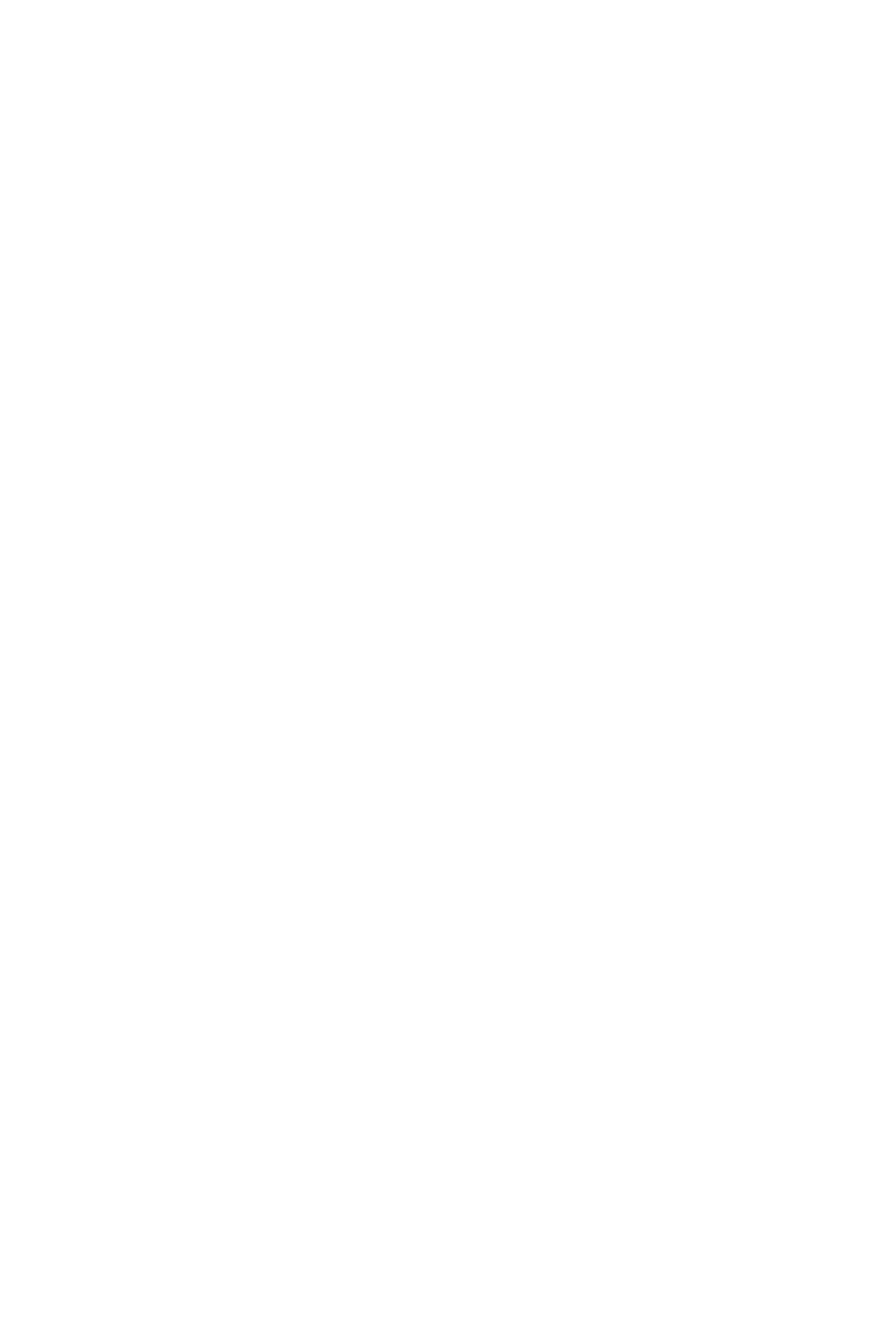
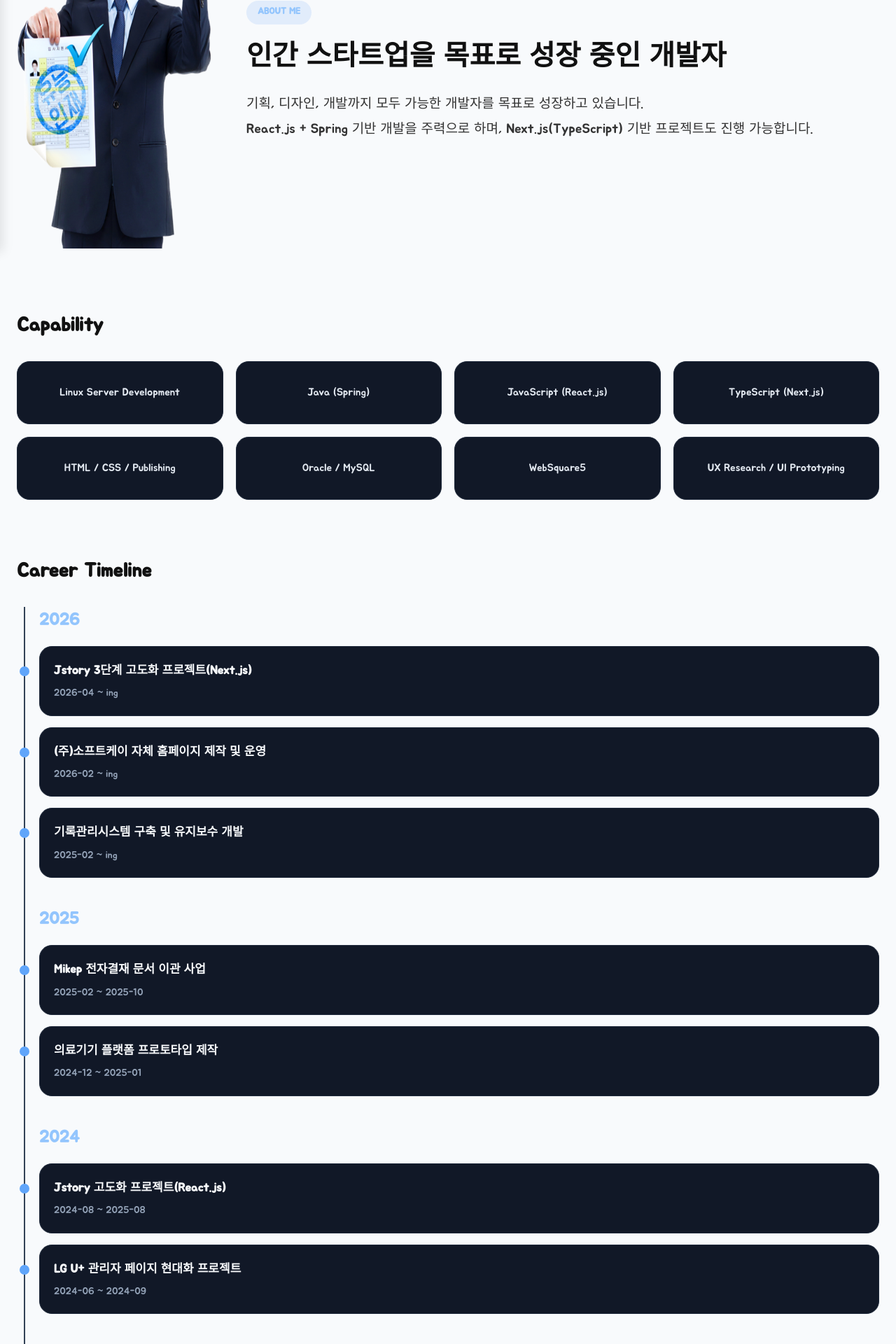
Before and after one commit to tuy112/jstory-next, a Next.js app: page /profile in a window 1280 px wide. Before the commit this address had no page. Shown: the part 440-2360 px from the top of the page at 70% size. Before the commit the page ends 800 px from the top, so only its background shows below. Built offline with nearby package versions, Linux system fonts and the light colour scheme.

Commit message:
feat : 상세페이지 - Profile 페이지 신규 추가

```diff
--- a/app/home/page.tsx
+++ b/app/home/page.tsx
@@ -110,7 +110,6 @@ export default function HomePage() {
                     <Link
                         href="/profile"
                         className={styles.card}
-                        onClick={handlePreparePage}
                     >
                         <span className={styles.cardLabel}>ABOUTME</span>
                         <h3>Profile</h3>
@@ -118,7 +117,7 @@ export default function HomePage() {
                     </Link>
 
                     <Link
-                        href="/diet"
+                        href="/project"
                         className={styles.card}
                         onClick={handlePreparePage}
                     >
--- /dev/null
+++ b/app/profile/Profile.module.css
@@ -0,0 +1,178 @@
+.profileSection {
+    display: flex;
+    align-items: center;
+    gap: 48px;
+    margin-bottom: 80px;
+}
+
+.profileImageBox {
+    flex-shrink: 0;
+}
+
+.profileImage {
+    width: 280px;
+    height: auto;
+    border-radius: 24px;
+}
+
+.profileContent {
+    flex: 1;
+}
+
+.badge {
+    display: inline-flex;
+    align-items: center;
+    height: 34px;
+    padding: 0 16px;
+    border-radius: 999px;
+    background: rgba(59,130,246,0.12);
+    color: #93c5fd;
+    font-size: 13px;
+    font-weight: 700;
+}
+
+.title {
+    margin-top: 20px;
+    font-size: 40px;
+    line-height: 1.3;
+    color: #111;
+}
+
+.description {
+    margin-top: 24px;
+    font-size: 19px;
+    line-height: 1.9;
+    color: #333;
+}
+
+.capabilitySection {
+    margin-bottom: 80px;
+}
+
+.sectionTitle {
+    margin-bottom: 28px;
+    font-size: 28px;
+    font-weight: 700;
+    color: #111;
+}
+
+.capabilityGrid {
+    display: grid;
+    grid-template-columns: repeat(4, minmax(0, 1fr));
+    gap: 18px;
+}
+
+.capabilityCard {
+    display: flex;
+    align-items: center;
+    justify-content: center;
+    min-height: 90px;
+    padding: 20px;
+    border-radius: 18px;
+    background: #111827;
+    border: 1px solid #1e293b;
+    text-align: center;
+    font-size: 15px;
+    color: #e2e8f0;
+}
+
+.timelineWrap {
+    position: relative;
+    padding-left: 32px;
+}
+
+.timelineWrap::before {
+    content: '';
+    position: absolute;
+    top: 0;
+    left: 10px;
+    width: 2px;
+    height: 100%;
+    background: #334155;
+}
+
+.timelineGroup {
+    position: relative;
+    margin-bottom: 40px;
+}
+
+.timelineYear {
+    margin-bottom: 18px;
+    font-size: 24px;
+    font-weight: 700;
+    color: #93c5fd;
+}
+
+.timelineItems {
+    display: flex;
+    flex-direction: column;
+    gap: 16px;
+}
+
+.timelineCard {
+    position: relative;
+    padding: 20px;
+    border-radius: 18px;
+    background: #111827;
+    border: 1px solid #1e293b;
+}
+
+.timelineCard::before {
+    content: '';
+    position: absolute;
+    top: 28px;
+    left: -29px;
+    width: 14px;
+    height: 14px;
+    border-radius: 50%;
+    background: #60a5fa;
+}
+
+.timelineCard h4 {
+    font-size: 17px;
+    color: #f8fafc;
+}
+
+.timelineCard p {
+    margin-top: 8px;
+    font-size: 14px;
+    color: #94a3b8;
+}
+
+@media (max-width: 1024px) {
+    .capabilityGrid {
+        grid-template-columns: repeat(2, minmax(0, 1fr));
+    }
+}
+
+@media (max-width: 768px) {
+    .profileSection {
+        flex-direction: column;
+        align-items: flex-start;
+        gap: 32px;
+    }
+
+    .profileImage {
+        width: 220px;
+    }
+
+    .title {
+        font-size: 32px;
+    }
+
+    .capabilityGrid {
+        grid-template-columns: 1fr;
+    }
+
+    .sectionTitle {
+        font-size: 24px;
+    }
+
+    .timelineWrap {
+        padding-left: 24px;
+    }
+
+    .timelineCard::before {
+        left: -21px;
+    }
+}
--- /dev/null
+++ b/app/profile/page.tsx
@@ -0,0 +1,192 @@
+'use client';
+
+import styles from './Profile.module.css';
+
+import Image from 'next/image';
+
+import DetailPageLayout from '../src/components/layout/DetailPageLayout';
+
+import profileImage from '../../public/images/about_man.png';
+
+const capabilityList = [
+    'Linux Server Development',
+    'Java (Spring)',
+    'JavaScript (React.js)',
+    'TypeScript (Next.js)',
+    'HTML / CSS / Publishing',
+    'Oracle / MySQL',
+    'WebSquare5',
+    'UX Research / UI Prototyping',
+];
+
+const timelineData = [
+    {
+        year: '2026',
+        items: [
+            {
+                title: 'Jstory 3단계 고도화 프로젝트(Next.js)',
+                period: '2026-04 ~ ing',
+            },
+            {
+                title: '(주)소프트케이 자체 홈페이지 제작 및 운영',
+                period: '2026-02 ~ ing',
+            },
+            {
+                title: '기록관리시스템 구축 및 유지보수 개발',
+                period: '2025-02 ~ ing',
+            },
+        ],
+    },
+    {
+        year: '2025',
+        items: [
+            {
+                title: 'Mikep 전자결재 문서 이관 사업',
+                period: '2025-02 ~ 2025-10',
+            },
+            {
+                title: '의료기기 플랫폼 프로토타입 제작',
+                period: '2024-12 ~ 2025-01',
+            },
+        ],
+    },
+    {
+        year: '2024',
+        items: [
+            {
+                title: 'Jstory 고도화 프로젝트(React.js)',
+                period: '2024-08 ~ 2025-08',
+            },
+            {
+                title: 'LG U+ 관리자 페이지 현대화 프로젝트',
+                period: '2024-06 ~ 2024-09',
+            },
+        ],
+    },
+    {
+        year: '2023',
+        items: [
+            {
+                title: '공공 L사 고도화 프로젝트',
+                period: '2023-10 ~ 2024-02',
+            },
+            {
+                title: '스파르타코딩클럽 Node.js 백엔드 과정',
+                period: '2023-05 ~ 2023-09',
+            },
+        ],
+    },
+    {
+        year: '2020 ~ 2022',
+        items: [
+            {
+                title: '금융권 S사 통합단말 차세대 프로젝트',
+                period: '2022-02 ~ 2022-10',
+            },
+            {
+                title: 'Jstory 첫 구축 작업 (HTML/CSS/JS)',
+                period: '2022-01 ~ 2022-12',
+            },
+            {
+                title: '이젠아카데미 UI/UX 퍼블리셔 양성과정',
+                period: '2021-07 ~ 2022-01',
+            },
+            {
+                title: '강남대학교 Java 웹 개발자 양성과정(K-move)',
+                period: '2020-12 ~ 2021-06',
+            },
+        ],
+    },
+];
+
+export default function ProfilePage() {
+    return (
+        <DetailPageLayout
+            title="Profile"
+            description="Developer Jay 소개 페이지"
+        >
+            <section className={styles.profileSection}>
+                <div className={styles.profileImageBox}>
+                    <Image
+                        src={profileImage}
+                        alt="Jay"
+                        className={styles.profileImage}
+                    />
+                </div>
+
+                <div className={styles.profileContent}>
+                    <span className={styles.badge}>
+                        ABOUT ME
+                    </span>
+
+                    <h2 className={styles.title}>
+                        인간 스타트업을 목표로
+                        성장 중인 개발자
+                    </h2>
+
+                    <p className={styles.description}>
+                        기획, 디자인, 개발까지 모두 가능한
+                        개발자를 목표로 성장하고 있습니다.
+                        <br />
+                        React.js + Spring 기반 개발을 주력으로 하며,
+                        Next.js(TypeScript) 기반 프로젝트도
+                        진행 가능합니다.
+                    </p>
+                </div>
+            </section>
+
+            <section className={styles.capabilitySection}>
+                <h3 className={styles.sectionTitle}>
+                    Capability
+                </h3>
+
+                <div className={styles.capabilityGrid}>
+                    {capabilityList.map((item) => (
+                        <div
+                            key={item}
+                            className={styles.capabilityCard}
+                        >
+                            {item}
+                        </div>
+                    ))}
+                </div>
+            </section>
+
+            <section className={styles.timelineSection}>
+                <h3 className={styles.sectionTitle}>
+                    Career Timeline
+                </h3>
+
+                <div className={styles.timelineWrap}>
+                    {timelineData.map((timeline) => (
+                        <div
+                            key={timeline.year}
+                            className={styles.timelineGroup}
+                        >
+                            <div className={styles.timelineYear}>
+                                {timeline.year}
+                            </div>
+
+                            <div className={styles.timelineItems}>
+                                {timeline.items.map((item) => (
+                                    <div
+                                        key={item.title}
+                                        className={styles.timelineCard}
+                                    >
+                                        <h4>
+                                            {item.title}
+                                        </h4>
+
+                                        <p>
+                                            {item.period}
+                                        </p>
+                                    </div>
+                                ))}
+                            </div>
+                        </div>
+                    ))}
+                </div>
+            </section>
+        </DetailPageLayout>
+    );
+}
```
